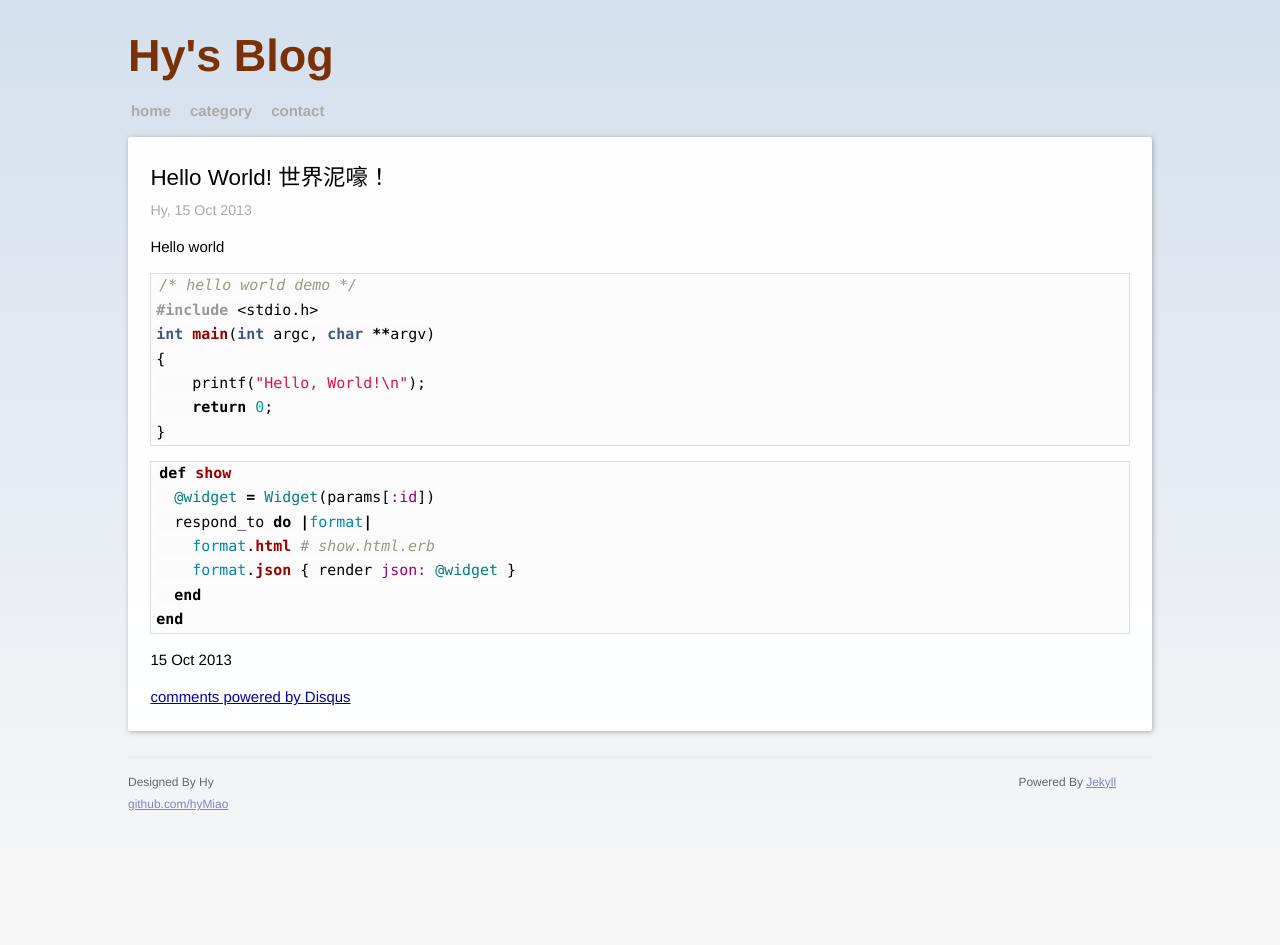
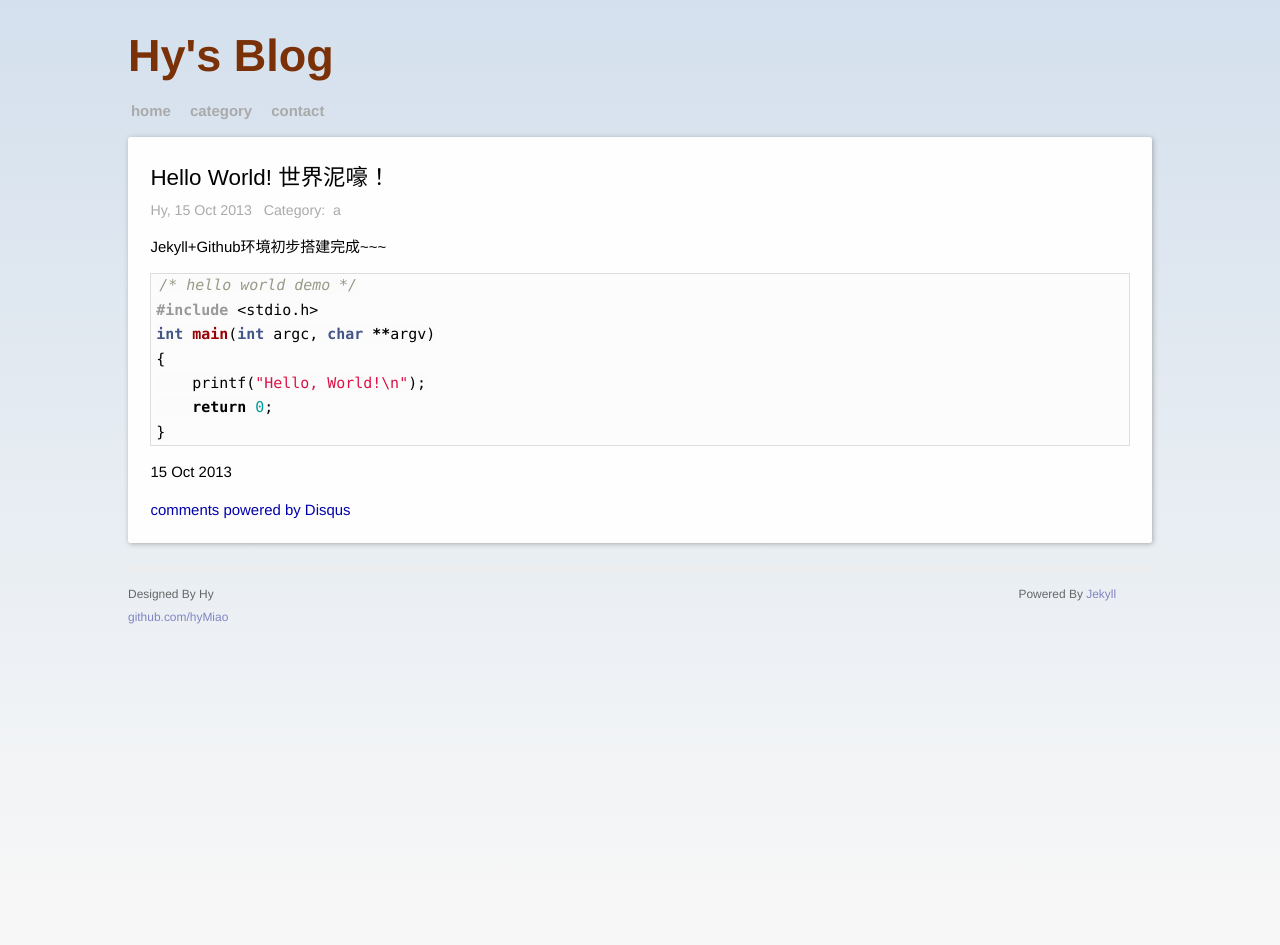
Before and after one commit to hyMiao/blog, a Jekyll site: the page built from _posts/2013-10-15-hello-world.markdown, in a window 1280 px wide. Built offline with Jekyll 4.4.1, drawn with Linux system fonts in a browser that asks for light colours; Markdown is read by kramdown in place of the engine named in the settings; comment, search, counter and statistics services are not loaded.

```diff
--- a/_layouts/default.html
+++ b/_layouts/default.html
@@ -22,10 +22,10 @@
            <div class="navbar">
       	     <ul>
               <li>
-                <a class="extra" href="/">home</a>
+                <a class="extra" href="{{ site.baseurl }}">home</a>
     	        </li>
            		<li>
-           		  <a class="extra" href="">category</a>
+           		  <a class="extra" href="{{ site.baseurl }}/categories">category</a>
            		</li>
               <li>
                 <a class="extra" href="">contact</a>
--- a/_layouts/post.html
+++ b/_layouts/post.html
@@ -5,7 +5,16 @@ layout: default
 	<div class="post_info">
 	  <div class="title">{{ page.title }}</div>
 	  <div class="meta">
-	  	{{ page.author }}, {{ page.date | date_to_string }}
+	  	{% if page.author %}{{ page.author }},{% endif %}
+        {{ page.date | date_to_string }}&nbsp;&nbsp;
+        Category:&nbsp;
+        {% if page.categories != empty %}
+            {% for category in page.categories %}
+                <a href="{{ site.baseurl }}/categories/{{ category }}">{{ category }}</a>
+            {% endfor %}
+        {% else %}
+            <a href="{{ site.baseurl }}/categories/none">None</a>
+        {% endif %}
 	  </div>
 	</div>
 	<div class="content clear">
--- a/_posts/2013-10-15-hello-world.markdown
+++ b/_posts/2013-10-15-hello-world.markdown
@@ -2,9 +2,10 @@
 layout: post
 title: Hello World! 世界泥嚎！
 author: Hy
+category: a
 ---
 
-<p>Hello world</p>
+<p>Jekyll+Github环境初步搭建完成~~~</p>
 {% highlight c %}
 /* hello world demo */
 #include <stdio.h>
@@ -14,14 +15,4 @@ int main(int argc, char **argv)
     return 0;
 }
 {% endhighlight %}
-
-{% highlight ruby %}
-def show
-  @widget = Widget(params[:id])
-  respond_to do |format|
-    format.html # show.html.erb
-    format.json { render json: @widget }
-  end
-end
-{% endhighlight %}
 <p>{{ page.date | date_to_string }}</p>
--- a/css/my.css
+++ b/css/my.css
@@ -14,6 +14,14 @@ body {
     /*filter: progid:DXImageTransform.Microsoft.gradient(startColorstr='#f7f7f7', endColorstr='#e3e3e3');*/
     background-color: #f7f7f7;
     background-repeat: no-repeat;
+}
+
+li {
+	list-style-type: none;
+}
+
+a{
+	text-decoration: none;
 }
 
 .clear {
@@ -125,9 +133,19 @@ body {
 	font-size:0.95em;
 }
 
+.post .post_info .meta a{
+	text-decoration: none;
+	color:#aaa;
+}
+
+.post .post_info .meta a:hover{
+	color:#555;
+}
+
 .post .content{
 }
 
+/* highlight */
 .post pre {
   border: 1px solid #ddd;
   background-color: rgba(252, 252, 252, 0.8);
@@ -156,6 +174,68 @@ body {
   background-color: #333;
 }
 
+/* --highlight-- */
+
+.post ul{
+	margin-left: 0;
+}
+
+.categories {
+	padding-bottom: 3.5em;
+}
+
+.categories ul a.more{
+	float:right;
+	margin:0.8em 0.2em 0 0;
+	text-decoration: none;
+	font:0.9em consolas, arial;
+	color:#aaa;
+}
+
+.categories ul a.more:hover{
+	color:#333;
+}
+
+.categories li {
+
+}
+
+.ca_title{
+	padding-bottom: 0.6em;
+	margin-top: 1em;
+	font-size: 2em;
+	border-bottom: 0.1em solid #ddd;
+}
+
+.po_title{
+	margin-top: 0.5em;
+	margin-left: 0.2em;
+	padding-bottom: 0.1em;
+	border-bottom: 0.1em dashed #bbb;
+}
+
+.ca_title a, .po_title a{
+	color: #000;
+}
+
+.po_title a:hover{
+	color: #a0a;
+}
+
+.breadcrumb{
+	color: #aaa;
+	font: 0.9em consolas, arial;
+}
+.breadcrumb a{
+	text-decoration: none;
+	color: #aaa;
+}
+.breadcrumb a.active{
+	color: #000;
+}
+.breadcrumb a:not(.active):hover{
+	color: #000;
+}
 
 .highlight code {
 	font-family: consolas, "Courier New", Courier, cursive;
```
